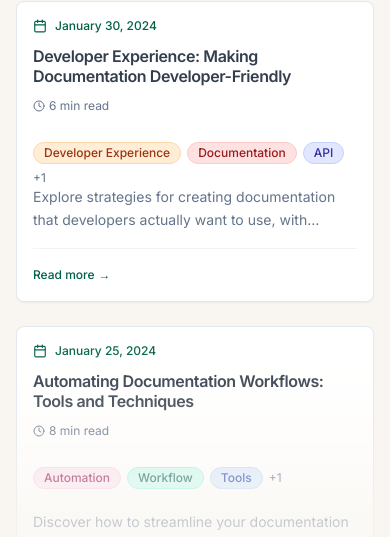
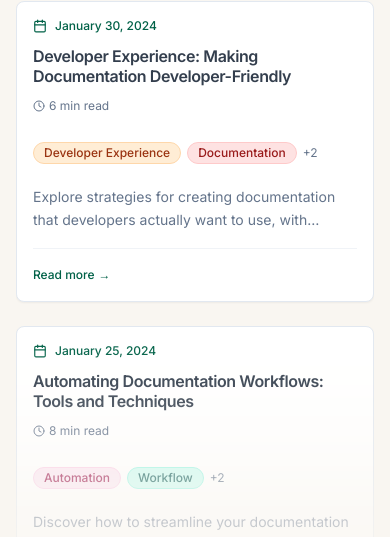
Before and after one commit to sirbonneville/docu-flow-blog, a React (Vite) app: page /posts in a window 390 px wide. Shown: the part 897-1434 px from the top of the page. Built offline with nearby package versions, Linux system fonts and the light colour scheme.

Commit message:
Fix: Limit post tags on mobile/tablet
Limit the number of visible tags to 2 on mobile and tablet, adding a "+X" indicator if there are more. Edited `src/components/PostCard.tsx`.

```diff
--- a/src/components/PostCard.tsx
+++ b/src/components/PostCard.tsx
@@ -17,6 +17,28 @@ export const PostCard = ({ title, excerpt, date, readTime, slug, tags, featured
   const cardClasses = featured
     ? "hover:shadow-lg transition-all duration-300 border-primary/20 bg-gradient-to-br from-primary/5 to-transparent hover:bg-gradient-card-hover"
     : "hover:shadow-lg transition-all duration-300 hover:border-primary/30 hover:bg-gradient-card-hover h-full flex flex-col";
+
+  // Determine how many tags to show based on screen size and post type
+  const getTagDisplayConfig = () => {
+    if (featured) {
+      // Featured posts can show 3 tags on all screen sizes
+      return {
+        maxTags: 3,
+        remainingCount: tags && tags.length > 3 ? tags.length - 3 : 0
+      };
+    } else {
+      // Regular posts: 2 tags on mobile/tablet, 3 on desktop
+      // We'll use CSS classes to handle this responsively
+      return {
+        maxTagsMobile: 2,
+        maxTagsDesktop: 3,
+        remainingCountMobile: tags && tags.length > 2 ? tags.length - 2 : 0,
+        remainingCountDesktop: tags && tags.length > 3 ? tags.length - 3 : 0
+      };
+    }
+  };
+
+  const tagConfig = getTagDisplayConfig();
 
   return (
     <Card className={cardClasses}>
@@ -59,15 +81,43 @@ export const PostCard = ({ title, excerpt, date, readTime, slug, tags, featured
       </CardHeader>
 
       <CardContent className={`flex flex-col p-4 pt-3 ${featured ? '' : 'flex-grow'}`}>
-        {/* Tags Section - Always show for both featured and regular posts */}
+        {/* Tags Section - Responsive tag display */}
         <div className={`${featured ? 'mb-3' : 'h-8 mb-3 flex-shrink-0'}`}>
           {tags && tags.length > 0 && (
             <div className="flex flex-wrap gap-1.5 overflow-hidden">
-              {tags.slice(0, 3).map((tag) => (
-                <Tag key={tag} tag={tag} />
-              ))}
-              {tags.length > 3 && (
-                <span className="text-xs text-muted-foreground self-center">+{tags.length - 3}</span>
+              {featured ? (
+                // Featured posts: show 3 tags on all screen sizes
+                <>
+                  {tags.slice(0, 3).map((tag) => (
+                    <Tag key={tag} tag={tag} />
+                  ))}
+                  {tagConfig.remainingCount > 0 && (
+                    <span className="text-xs text-muted-foreground self-center">+{tagConfig.remainingCount}</span>
+                  )}
+                </>
+              ) : (
+                // Regular posts: responsive tag display
+                <>
+                  {/* Mobile and tablet: show only 2 tags */}
+                  <div className="flex flex-wrap gap-1.5 lg:hidden">
+                    {tags.slice(0, 2).map((tag) => (
+                      <Tag key={tag} tag={tag} />
+                    ))}
+                    {tagConfig.remainingCountMobile > 0 && (
+                      <span className="text-xs text-muted-foreground self-center">+{tagConfig.remainingCountMobile}</span>
+                    )}
+                  </div>
+
+                  {/* Desktop: show 3 tags */}
+                  <div className="hidden lg:flex flex-wrap gap-1.5">
+                    {tags.slice(0, 3).map((tag) => (
+                      <Tag key={tag} tag={tag} />
+                    ))}
+                    {tagConfig.remainingCountDesktop > 0 && (
+                      <span className="text-xs text-muted-foreground self-center">+{tagConfig.remainingCountDesktop}</span>
+                    )}
+                  </div>
+                </>
               )}
             </div>
           )}
```
